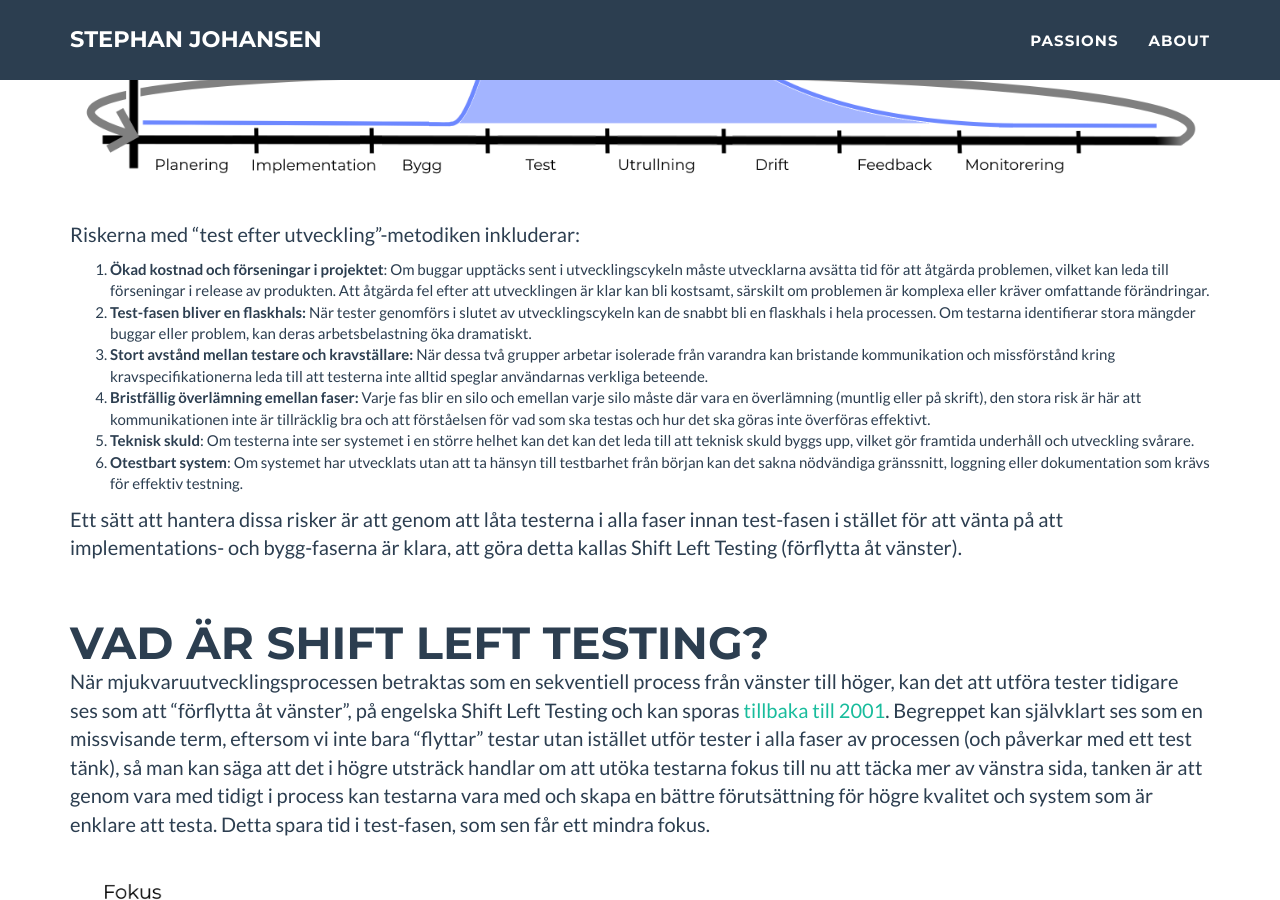
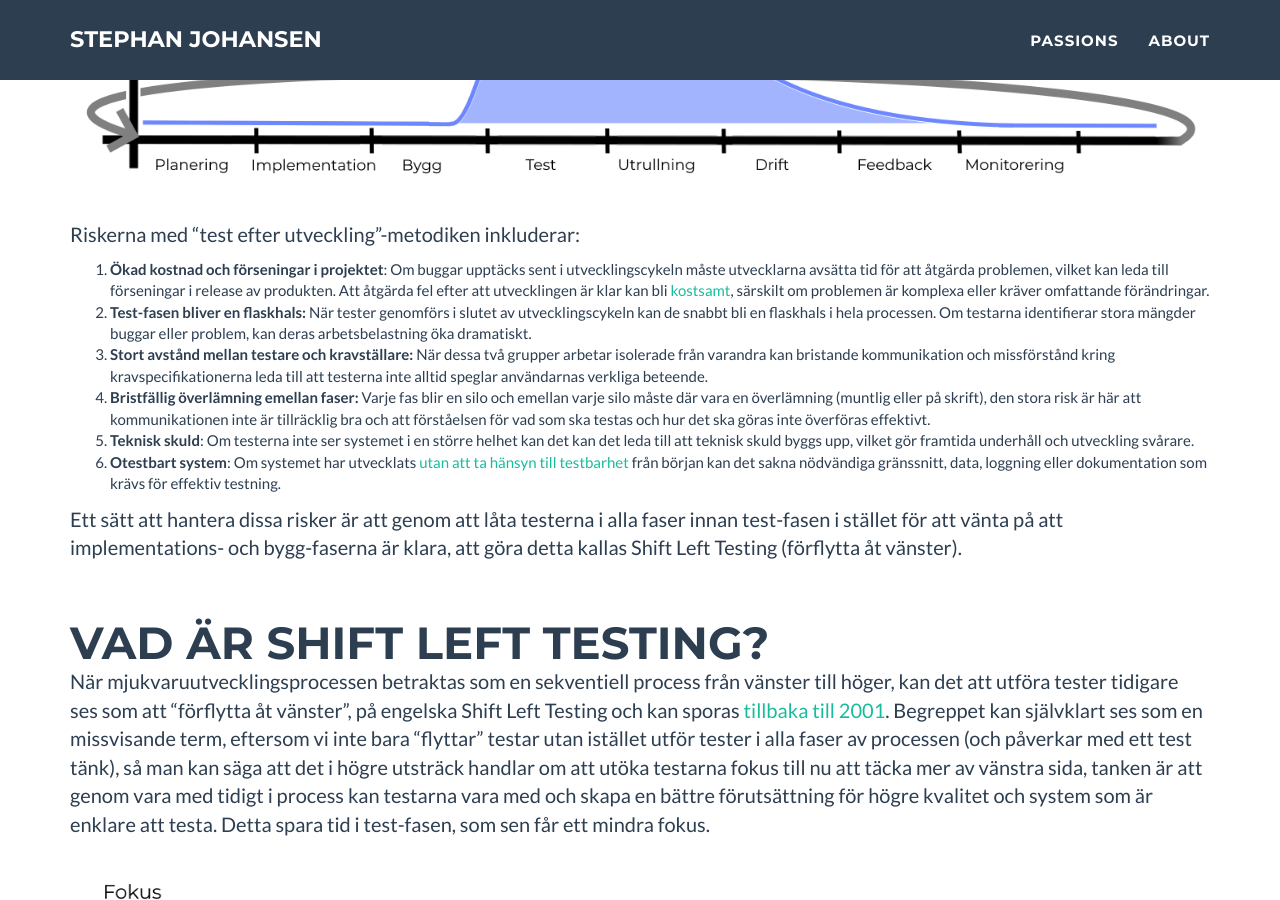
Before and after one commit to skjohansen/skjohansen.github.io, a Jekyll site: the page built from _posts/2024-08-03-shift-left-testing.md, in a window 1280 px wide and 900 px high, scrolled down 1698 px. Built offline with Jekyll 4.4.1, drawn with Linux system fonts in a browser that asks for light colours.

Commit message:
Add links

```diff
--- a/_posts/2024-08-03-shift-left-testing.md
+++ b/_posts/2024-08-03-shift-left-testing.md
@@ -19,12 +19,12 @@ En utvecklingsprocess vart testerna jobbar på detta viset, i en isolerat test-f
 
 Riskerna med "test efter utveckling"-metodiken inkluderar:
 
-1. **Ökad kostnad och förseningar i projektet**: Om buggar upptäcks sent i utvecklingscykeln måste utvecklarna avsätta tid för att åtgärda problemen, vilket kan leda till förseningar i release av produkten. Att åtgärda fel efter att utvecklingen är klar kan bli kostsamt, särskilt om problemen är komplexa eller kräver omfattande förändringar.
+1. **Ökad kostnad och förseningar i projektet**: Om buggar upptäcks sent i utvecklingscykeln måste utvecklarna avsätta tid för att åtgärda problemen, vilket kan leda till förseningar i release av produkten. Att åtgärda fel efter att utvecklingen är klar kan bli [kostsamt](https://www.functionize.com/blog/the-cost-of-finding-bugs-later-in-the-sdlc), särskilt om problemen är komplexa eller kräver omfattande förändringar.
 2. **Test-fasen bliver en flaskhals:** När tester genomförs i slutet av utvecklingscykeln kan de snabbt bli en flaskhals i hela processen. Om testarna identifierar stora mängder buggar eller problem, kan deras arbetsbelastning öka dramatiskt.
 3. **Stort avstånd mellan testare och kravställare:** När dessa två grupper arbetar isolerade från varandra kan bristande kommunikation och missförstånd kring kravspecifikationerna leda till att testerna inte alltid speglar användarnas verkliga beteende.
 4. **Brist­fäll­ig överlämning emellan faser:** Varje fas blir en silo och emellan varje silo måste där vara en överlämning (muntlig eller på skrift), den stora risk är här att kommunikationen inte är tillräcklig bra och att förståelsen för vad som ska testas och hur det ska göras inte överföras effektivt.
 5. **Teknisk skuld**: Om testerna inte ser systemet i en större helhet kan det kan det leda till att teknisk skuld byggs upp, vilket gör framtida underhåll och utveckling svårare.
-6. **Otestbart system**: Om systemet har utvecklats utan att ta hänsyn till testbarhet från början kan det sakna nödvändiga gränssnitt, loggning eller dokumentation som krävs för effektiv testning.
+6. **Otestbart system**: Om systemet har utvecklats [utan att ta hänsyn till testbarhet](https://medium.com/slalom-build/on-untestable-software-6e64c34bfbad) från början kan det sakna nödvändiga gränssnitt, data, loggning eller dokumentation som krävs för effektiv testning.
 
 Ett sätt att hantera dissa risker är att genom att låta testerna i alla faser innan test-fasen i stället för att vänta på att implementations- och bygg-faserna är klara, att göra detta kallas Shift Left Testing (förflytta åt vänster).
 
```
